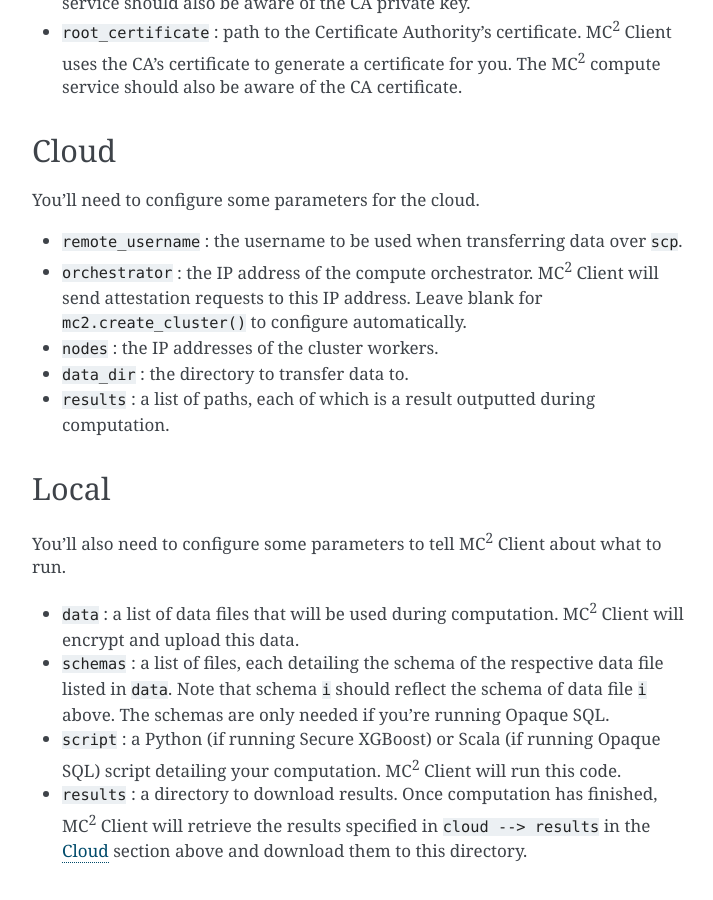
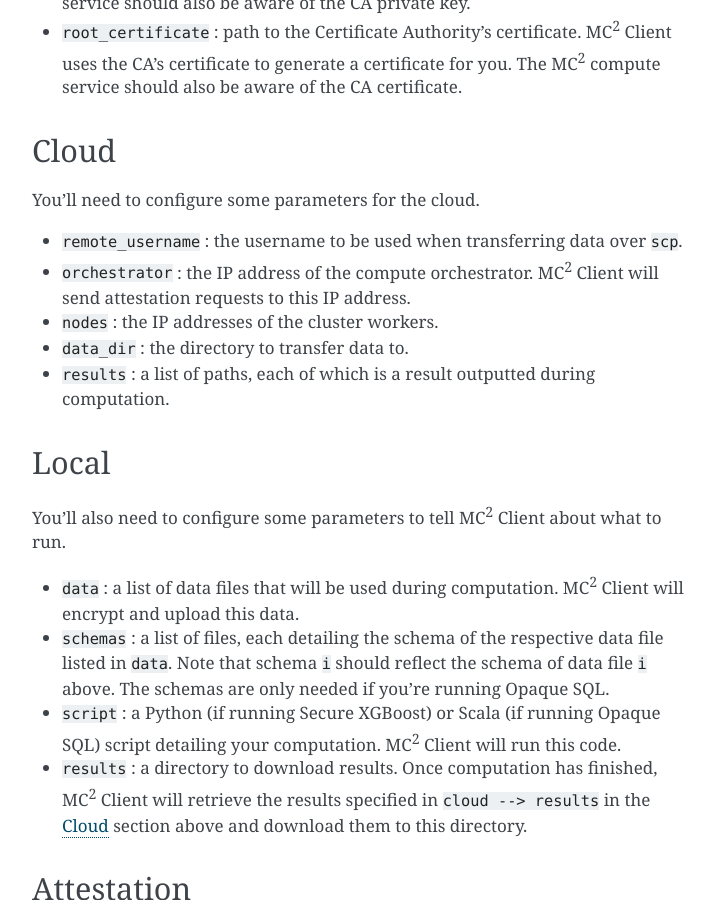
Before and after one commit to mc2-project/mc2, a Sphinx documentation site: the page built from docs/config.rst, in a window 1280 px wide and 900 px high, scrolled down 783 px. Shown: the whole window, without its empty margins (388-1101 px from the left). Built offline with Sphinx 7.4.7, drawn with Linux system fonts in a browser that asks for light colours.

Commit message:
remove create cluster

```diff
--- a/docs/config.rst
+++ b/docs/config.rst
@@ -24,7 +24,7 @@ Cloud
 You'll need to configure some parameters for the cloud.
 
 - ``remote_username`` : the username to be used when transferring data over ``scp``.
-- ``orchestrator`` : the IP address of the compute orchestrator. MC\ :sup:`2` Client will send attestation requests to this IP address. Leave blank for ``mc2.create_cluster()`` to configure automatically.
+- ``orchestrator`` : the IP address of the compute orchestrator. MC\ :sup:`2` Client will send attestation requests to this IP address.
 - ``nodes`` : the IP addresses of the cluster workers.
 - ``data_dir`` : the directory to transfer data to.
 - ``results`` : a list of paths, each of which is a result outputted during computation.
```
